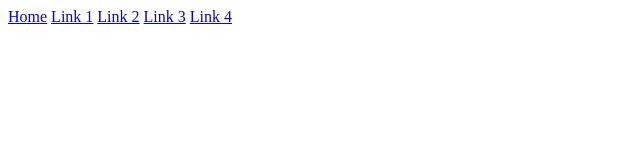
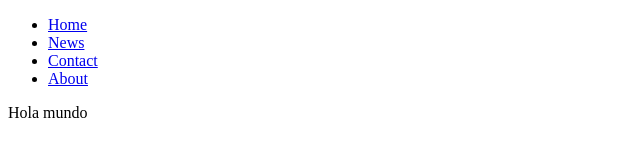
Before and after one commit to L1LTS/L1LTS.github.io, a plain HTML site: page index.html in a window 1280 px wide. Shown: the whole page, without its empty margins (0-640 px from the left). Drawn offline with Linux system fonts and the light colour scheme.

Commit message:
Update index.html

```diff
--- a/index.html
+++ b/index.html
@@ -1,16 +1,18 @@
 <!DOCTYPE html>
 <html lang="en" dir="ltr">
   <head>
+    <link rel="stylesheet" type="text/css" href="style.css" media="screen" />
     <meta charset="utf-8">
     <title></title>
   </head>
   <body>
-    <div class="vertical-menu">
-      <a href="#" class="active">Home</a>
-      <a href="#">Link 1</a>
-      <a href="#">Link 2</a>
-      <a href="#">Link 3</a>
-      <a href="#">Link 4</a>
-    </div>
+    <ul>
+     <li><a href="pagina.html">Home</a></li>
+     <li><a href="news.asp">News</a></li>
+     <li><a href="contact.asp">Contact</a></li>
+     <li><a href="about.asp">About</a></li>
+   </ul>
+
+    Hola mundo
   </body>
 </html>
```
